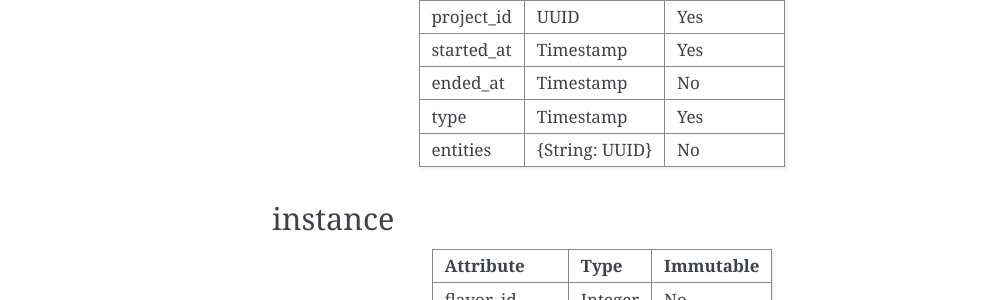
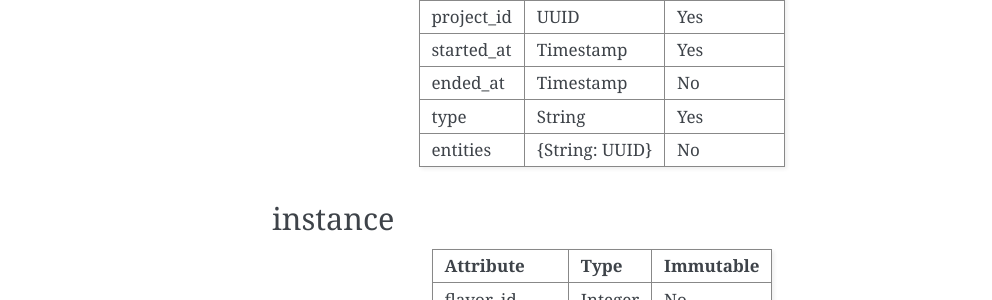
Before and after one commit to gnocchixyz/gnocchi, a Sphinx documentation site: the page built from doc/source/resource_types.rst, in a window 1280 px wide. Shown: the part 388-688 px from the top of the page, without its empty margins (148-1140 px from the left). Built offline with Sphinx 7.4.7, drawn with Linux system fonts in a browser that asks for light colours; the version number is read from the project's files by our own code.

Commit message:
doc: fix typo in resource type type
Change-Id: I0e63c4f76b1bf66ab3bc46b2e3e19d655e7479c8

```diff
--- a/doc/source/resource_types.rst
+++ b/doc/source/resource_types.rst
@@ -24,7 +24,7 @@ generic
 +------------+----------------+-----------+
 | ended_at   | Timestamp      | No        |
 +------------+----------------+-----------+
-| type       | Timestamp      | Yes       |
+| type       | String         | Yes       |
 +------------+----------------+-----------+
 | entities   | {String: UUID} | No        |
 +------------+----------------+-----------+
```
